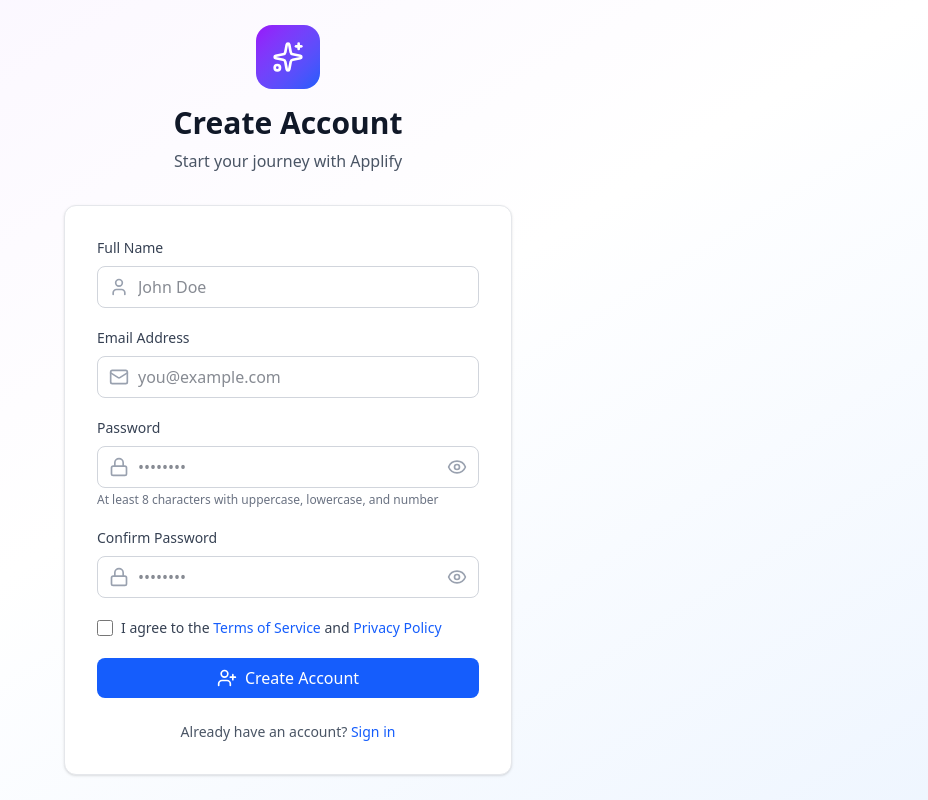
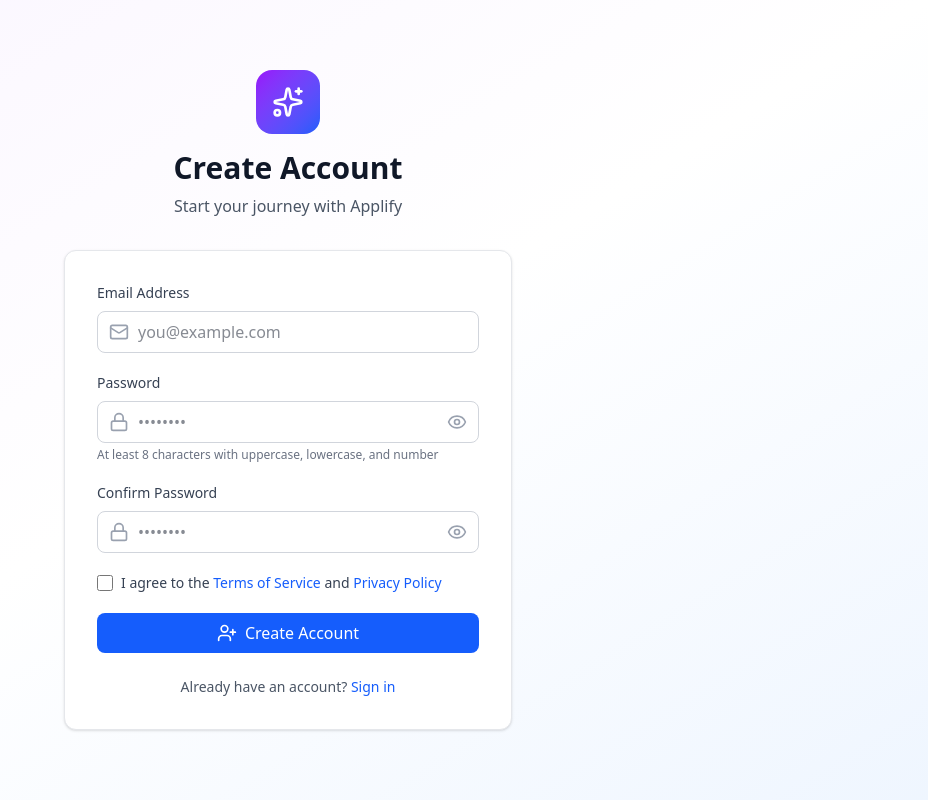
Before and after one commit to kerryzl77/Applify-Agent, a React (Vite) app in the folder client/: page /register in a window 1280 px wide. Shown: the whole page, without its empty margins (352-1280 px from the left). Built offline with nearby package versions, Linux system fonts and the light colour scheme; no server answers.

Commit message:
fix: registration form - send confirm_password to backend, remove unused name field

```diff
--- a/client/src/pages/Register.jsx
+++ b/client/src/pages/Register.jsx
@@ -1,7 +1,7 @@
 import { useState } from 'react';
 import { Link, useNavigate } from 'react-router-dom';
 import { motion } from 'framer-motion';
-import { Mail, Lock, User as UserIcon, UserPlus, Sparkles, Eye, EyeOff } from 'lucide-react';
+import { Mail, Lock, UserPlus, Sparkles, Eye, EyeOff } from 'lucide-react';
 import useStore from '../store/useStore';
 import { authAPI } from '../services/api';
 import { isValidEmail, isValidPassword } from '../utils/helpers';
@@ -12,7 +12,6 @@
   const { login } = useStore();
 
   const [formData, setFormData] = useState({
-    name: '',
     email: '',
     password: '',
     confirmPassword: '',
@@ -29,7 +28,7 @@
   };
 
   const validateForm = () => {
-    if (!formData.name || !formData.email || !formData.password || !formData.confirmPassword) {
+    if (!formData.email || !formData.password || !formData.confirmPassword) {
       toast.error('Please fill in all fields');
       return false;
     }
@@ -61,15 +60,14 @@
 
     try {
       const response = await authAPI.register({
-        name: formData.name,
         email: formData.email,
         password: formData.password,
+        confirm_password: formData.confirmPassword,
       });
 
-      if (response.token && response.user) {
-        login(response.user, response.token);
-        localStorage.setItem('token', response.token);
-        toast.success('Account created successfully!');
+      if (response.success) {
+        // Flask session-based auth - no token needed
+        toast.success(response.message || 'Account created successfully!');
         navigate('/dashboard');
       } else {
         throw new Error('Invalid response from server');
@@ -115,29 +113,6 @@
           className="card p-8"
         >
           <form onSubmit={handleSubmit} className="space-y-5">
-            {/* Name field */}
-            <div>
-              <label htmlFor="name" className="block text-sm font-medium text-gray-700 dark:text-gray-300 mb-2">
-                Full Name
-              </label>
-              <div className="relative">
-                <div className="absolute inset-y-0 left-0 pl-3 flex items-center pointer-events-none">
-                  <UserIcon className="h-5 w-5 text-gray-400" />
-                </div>
-                <input
-                  id="name"
-                  name="name"
-                  type="text"
-                  autoComplete="name"
-                  required
-                  value={formData.name}
-                  onChange={handleChange}
-                  className="input pl-10"
-                  placeholder="John Doe"
-                />
-              </div>
-            </div>
-
             {/* Email field */}
             <div>
               <label htmlFor="email" className="block text-sm font-medium text-gray-700 dark:text-gray-300 mb-2">
```
Also changed, not shown: 2 other files (tests, documents, lock files or other folders).
